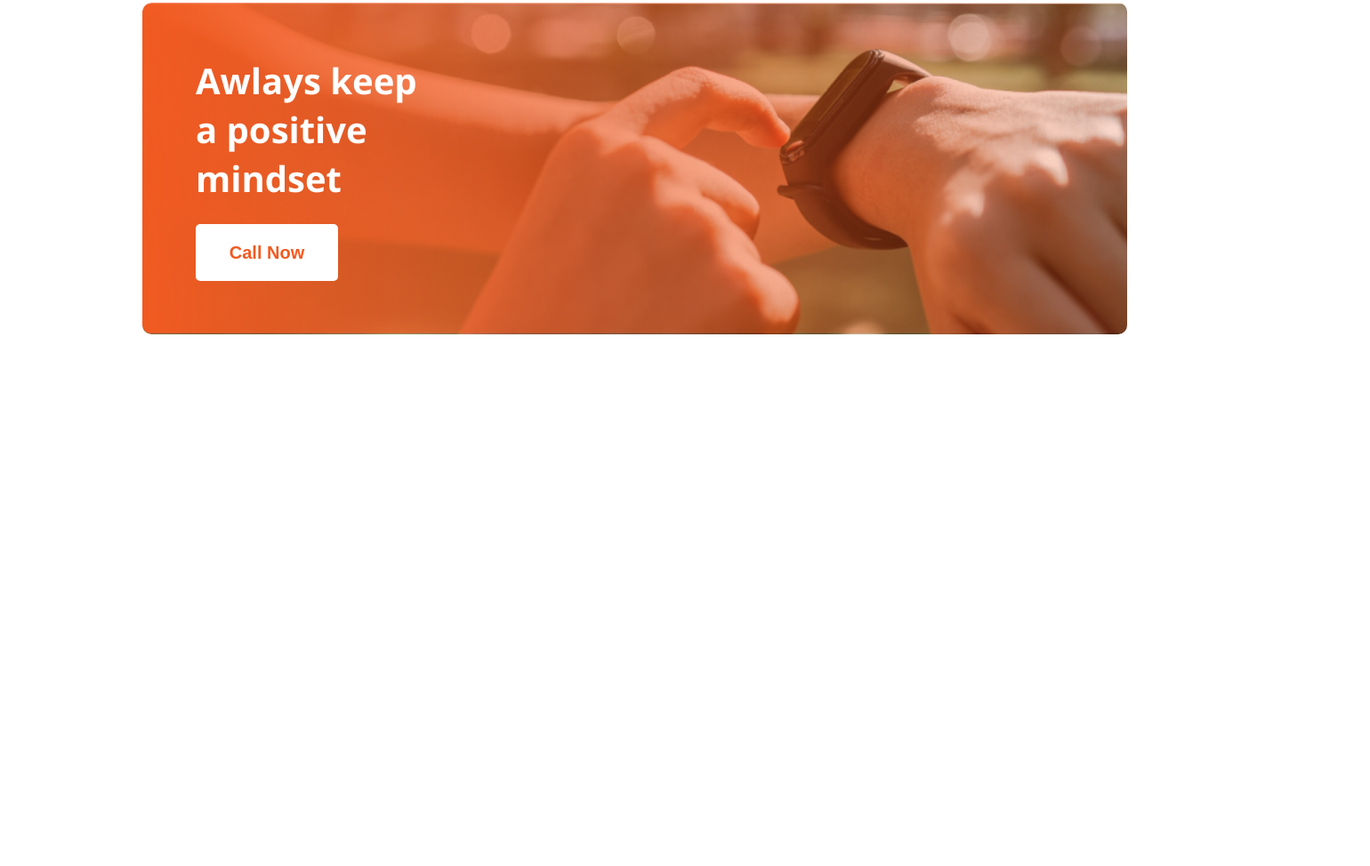
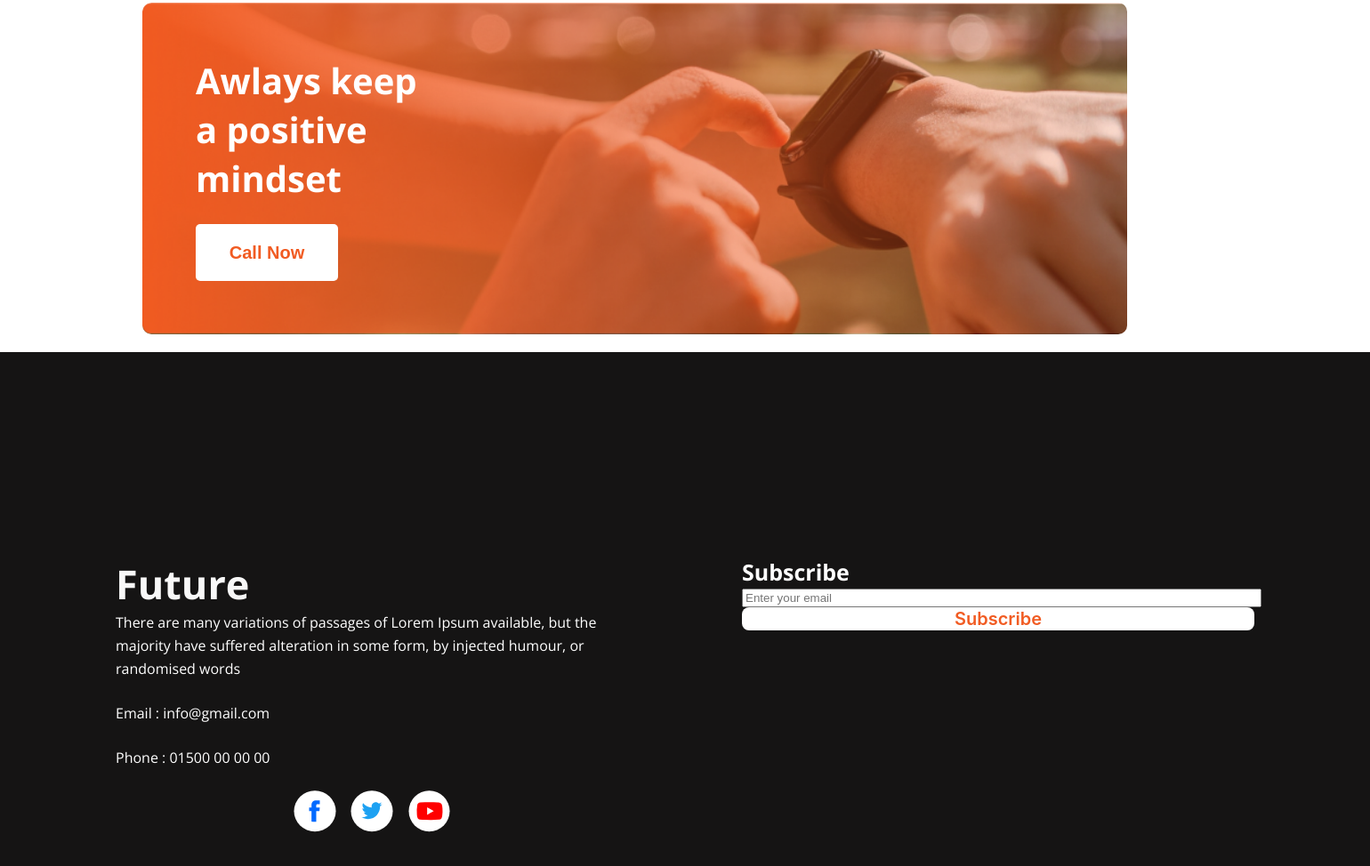
Before and after one commit to AhmadShakilHub/new-year-new-me, a plain HTML site: page index.html in a window 1280 px wide. Shown: the part 2820-3794 px from the top of the page at 89% size, 1540 px wide, since content can reach past the window. Before the commit the page ends 3216 px from the top, so only its background shows below. Drawn offline with nearby package versions, Linux system fonts and the light colour scheme.

Commit message:
roughly compeleted fully

```diff
--- a/index.html
+++ b/index.html
@@ -87,7 +87,29 @@
         </section>
     </main>
     <footer>
-
+        <div class="footer-container">
+            <div class="footer-text">
+                <h3 class="footer-text-title">Future</h3>
+                <p class="footer-description">There are many variations of passages of Lorem Ipsum available, but the majority have suffered alteration in some form, by injected humour, or randomised words</p>
+                <p>Email : info@gmail.com</p>
+                <p>Phone : 01500 00 00 00</p>
+                <div class="social-media">
+                    <svg xmlns="http://www.w3.org/2000/svg" width="175" height="47" viewBox="0 0 175 47" fill="none">
+                        <ellipse cx="23.5" cy="23.2583" rx="23.5" ry="23" fill="white"/>
+                        <path d="M24.9796 35.1299V23.3187H28.5295L29 19.1617H24.9796L24.9856 17.0809C24.9856 15.9967 25.0954 15.416 26.7557 15.416H28.9751V11.2583H25.4245C21.1595 11.2583 19.6586 13.2748 19.6586 16.6664V19.162H17V23.3194H19.6586V34.9625C20.6944 35.156 21.7651 35.2583 22.8615 35.2583C23.5697 35.2583 24.2773 35.2154 24.9796 35.1299Z" fill="#006AFF"/>
+                        <ellipse cx="87.5" cy="23.2583" rx="23.5" ry="23" fill="white"/>
+                        <path d="M83.2333 32.2583C91.9129 32.2583 96.6595 24.9492 96.6595 18.611C96.6595 18.4034 96.6554 18.1968 96.6461 17.991C97.5697 17.3117 98.3668 16.4707 99 15.5072C98.1545 15.8893 97.2446 16.1465 96.2901 16.2624C97.2644 15.6686 98.0123 14.7292 98.3652 13.6095C97.4389 14.168 96.4255 14.5618 95.3688 14.7737C94.5077 13.8414 93.2817 13.2583 91.9243 13.2583C89.3184 13.2583 87.2052 15.4063 87.2052 18.0541C87.2052 18.4306 87.2466 18.7966 87.3276 19.1478C83.4057 18.9472 79.928 17.0386 77.6006 14.1364C77.1814 14.8684 76.9609 15.7003 76.9616 16.5472C76.9616 18.2113 77.7947 19.6803 79.0615 20.5398C78.3122 20.5166 77.5792 20.3108 76.9244 19.9399C76.9237 19.96 76.9237 19.9796 76.9237 20.0012C76.9237 22.3241 78.5502 24.2635 80.7094 24.703C80.3039 24.8153 79.8855 24.872 79.4651 24.8718C79.1616 24.8718 78.8658 24.8414 78.5783 24.7853C79.179 26.6911 80.9211 28.078 82.9864 28.1167C81.3713 29.4035 79.3368 30.1699 77.1256 30.1699C76.7494 30.1702 76.3736 30.148 76 30.1034C78.0884 31.4641 80.5682 32.258 83.2335 32.258" fill="#1DA1F2"/>
+                        <circle cx="152" cy="23.2583" r="23" fill="white"/>
+                        <path d="M153.142 33.2321L147.193 33.1236C145.266 33.0858 143.335 33.1613 141.447 32.7696C138.574 32.1845 138.37 29.3153 138.157 26.9087C137.864 23.5252 137.977 20.0803 138.531 16.7251C138.844 14.8425 140.074 13.7191 141.977 13.5969C148.4 13.1532 154.865 13.2058 161.274 13.4128C161.951 13.4318 162.633 13.5355 163.3 13.6535C166.594 14.2292 166.675 17.4806 166.888 20.2176C167.101 22.9829 167.011 25.7624 166.604 28.5089C166.278 30.7829 165.653 32.6898 163.016 32.8739C159.712 33.1146 156.484 33.3084 153.171 33.2467C153.171 33.2321 153.152 33.2321 153.142 33.2321ZM149.645 27.475C152.134 26.0498 154.577 24.6483 157.052 23.2326C154.558 21.8074 152.12 20.4059 149.645 18.9903V27.475Z" fill="#FF0000"/>
+                      </svg>
+                </div>
+            </div>
+            <div class="footer-subscription">
+                <h4 class="sub-heading">Subscribe</h4>
+                <input class="email" type="email" placeholder="Enter your email">
+                <button class="subsribe">Subscribe</button>
+            </div>
+        </div>
     </footer>
 </body>
 </html>
--- a/styles/style.css
+++ b/styles/style.css
@@ -191,3 +191,62 @@ button:hover {
   background: #fff;
   cursor: pointer;
 }
+
+/* Footer styles */
+.footer-container{
+  width: 100%;
+  max-width: 1900;
+  background: #151414;
+  padding: 230px 130px;
+  display: flex;
+  justify-content: space-between;
+  gap: 100px;
+}
+.footer-text-title{
+  color: #F8F8F8;
+font-size: 45px;
+font-style: normal;
+font-weight: 700;
+line-height: normal;
+}
+footer p{
+  color: #FFF;
+font-size: 16px;
+font-style: normal;
+font-weight: 400;
+line-height: 26px; /* 162.5% */
+padding-bottom: 24px;
+}
+.footer-text{
+  width: 45%;
+  max-width: 1440px;
+  display: block;
+  text-align: left;
+}
+.social-media{
+
+}
+.sub-heading{
+  color: #FFF;
+font-size: 25px;
+font-style: normal;
+font-weight: 600;
+line-height: normal;
+}
+.subsribe{
+  color: #F15B22;
+font-family: Inter;
+font-size: 20px;
+font-style: normal;
+font-weight: 600;
+line-height: normal;
+border: 0;
+border-radius: 8px;
+background: #FFF;
+}
+.footer-subscription{
+  width: 45%;
+  max-width: 1440px;
+  display: block;
+  text-align: left;
+}
```
